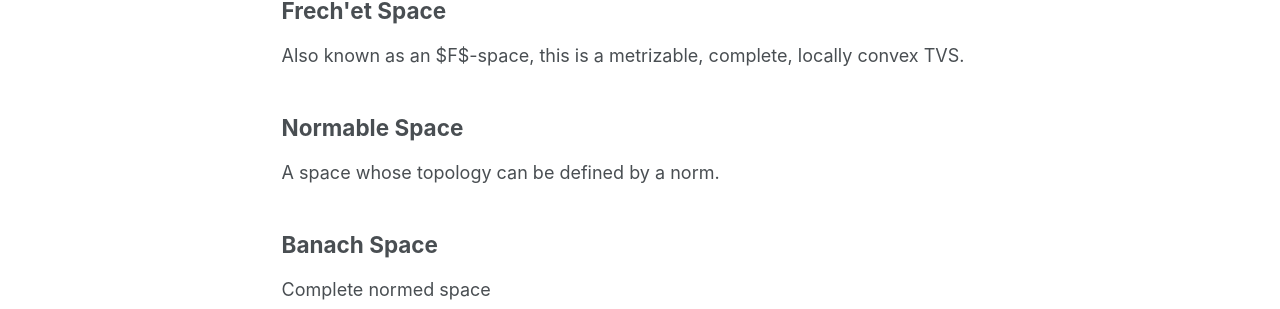
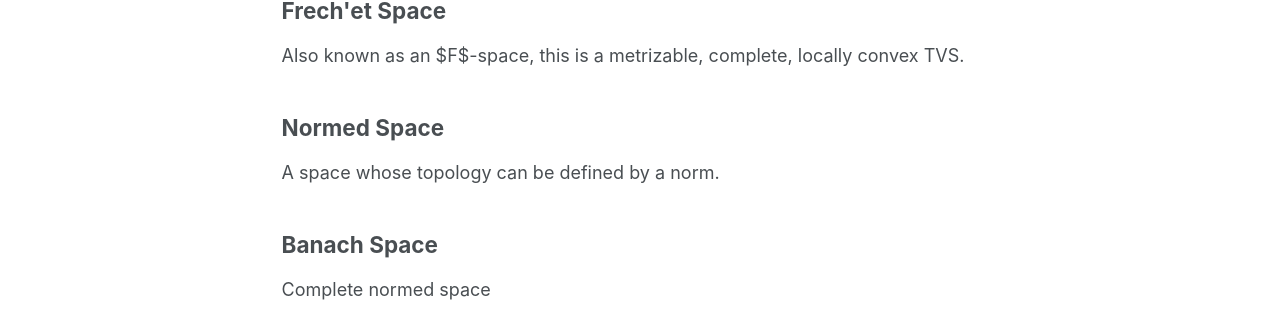
Before and after one commit to Nasser-Mohammed/Nasser-Mohammed.github.io, a Jekyll site: the page built from _pages/notes/Functional-Analysis/TVS-spaces.md, in a window 1280 px wide and 900 px high, scrolled down 1776 px. Shown: the part 146-455 px from the top of the window. Built offline with Jekyll 4.4.1, drawn with Linux system fonts in a browser that asks for light colours.

Commit message:
Update TVS-spaces.md

```diff
--- a/_pages/notes/Functional-Analysis/TVS-spaces.md
+++ b/_pages/notes/Functional-Analysis/TVS-spaces.md
@@ -40,7 +40,7 @@ A complete metrizable TVS
 ## Frech\'et Space
 Also known as an $F$-space, this is a metrizable, complete, locally convex TVS.
 
-## Normable Space
+## Normed Space
 A space whose topology can be defined by a norm.
 
 ## Banach Space
```
